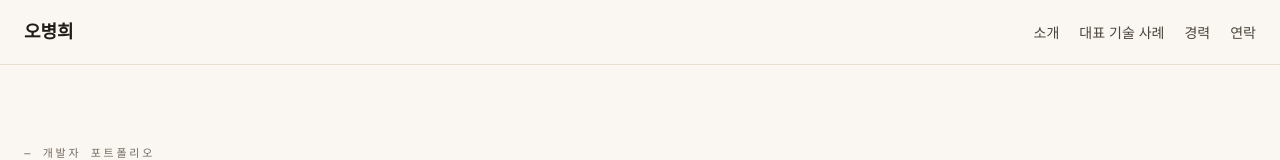
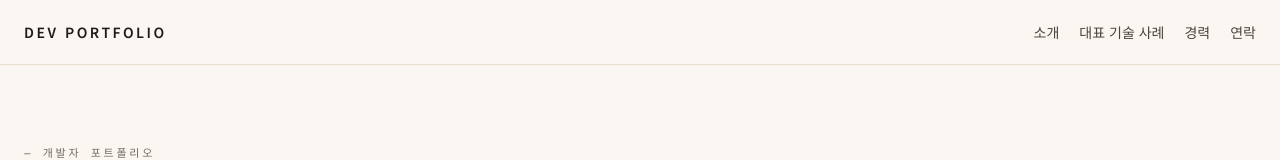
Before and after one commit to dev07060/dev-portfolio, a Next.js app: page / in a window 1280 px wide. Shown: the top 160 px of the page. Built offline with nearby package versions, Linux system fonts and the light colour scheme.

Commit message:
fix: replace duplicate app bar name

```diff
--- a/src/components/widgets/RecruitmentNav.tsx
+++ b/src/components/widgets/RecruitmentNav.tsx
@@ -20,9 +20,9 @@ const RecruitmentNav = ({ profile, hasExperience }: RecruitmentNavProps) => (
     <SectionContainer className="flex min-h-16 items-center justify-between gap-5 py-3">
       <a
         href="#about"
-        className="shrink-0 font-serif text-lg font-semibold text-[#1f1b16] focus-visible:rounded-sm focus-visible:outline-none focus-visible:ring-2 focus-visible:ring-[#0f766e]"
+        className="shrink-0 text-xs font-semibold tracking-[0.18em] text-[#1f1b16] focus-visible:rounded-sm focus-visible:outline-none focus-visible:ring-2 focus-visible:ring-[#0f766e] sm:text-sm"
       >
-        오병희
+        DEV PORTFOLIO
       </a>
       <div className="flex min-w-0 items-center gap-3 overflow-x-auto py-1 sm:gap-5">
         {navigation.map((item) => (
```
Also changed, not shown: 2 other files (tests, documents, lock files or other folders).
